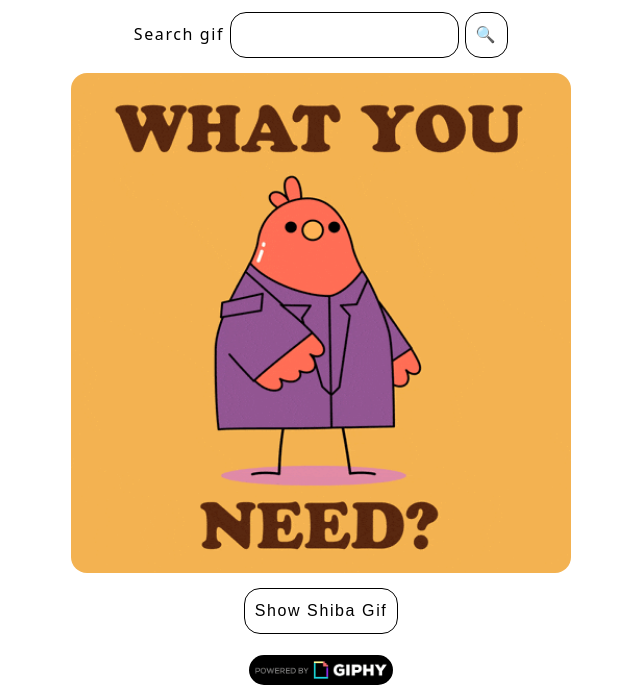
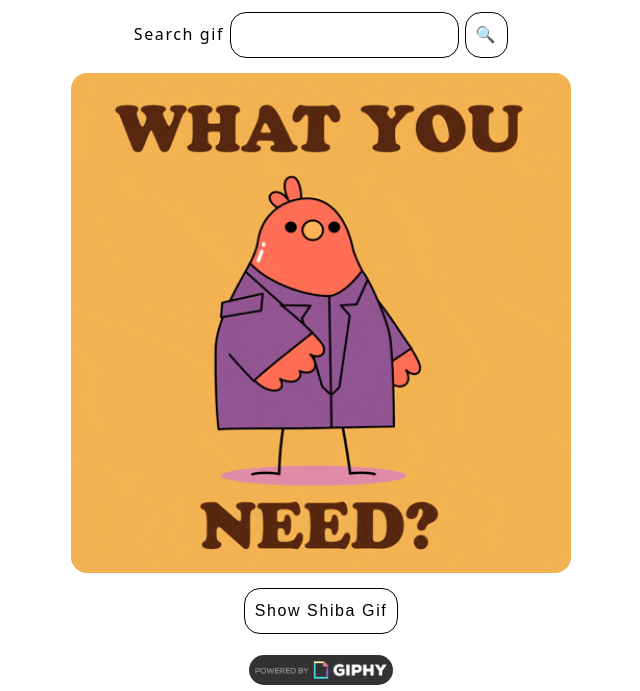
Before and after one commit to inebw/dropdown-menu, a website built with webpack: page src/template.html in a window 1280 px wide. Shown: the part 109-800 px from the top of the page, without its empty margins (319-959 px from the left). Built offline with nearby package versions, Linux system fonts and the light colour scheme.

Commit message:
updated some styles

```diff
--- a/src/styles.css
+++ b/src/styles.css
@@ -50,6 +50,7 @@ button:hover {
 }
 
 a > img {
+  opacity: 0.8;
   width: auto;
   height: 30px;
 }
```
Also changed, not shown: src/index.js (+4 -4 lines).
